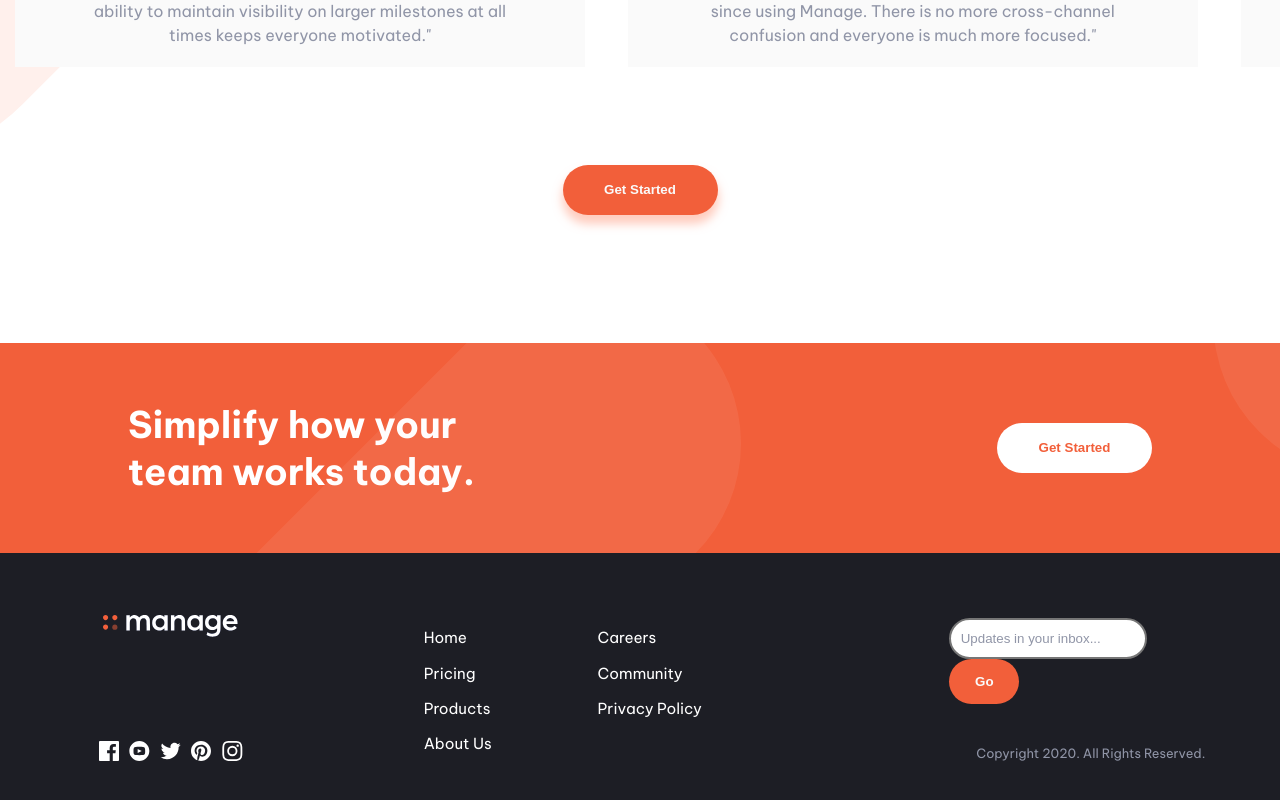
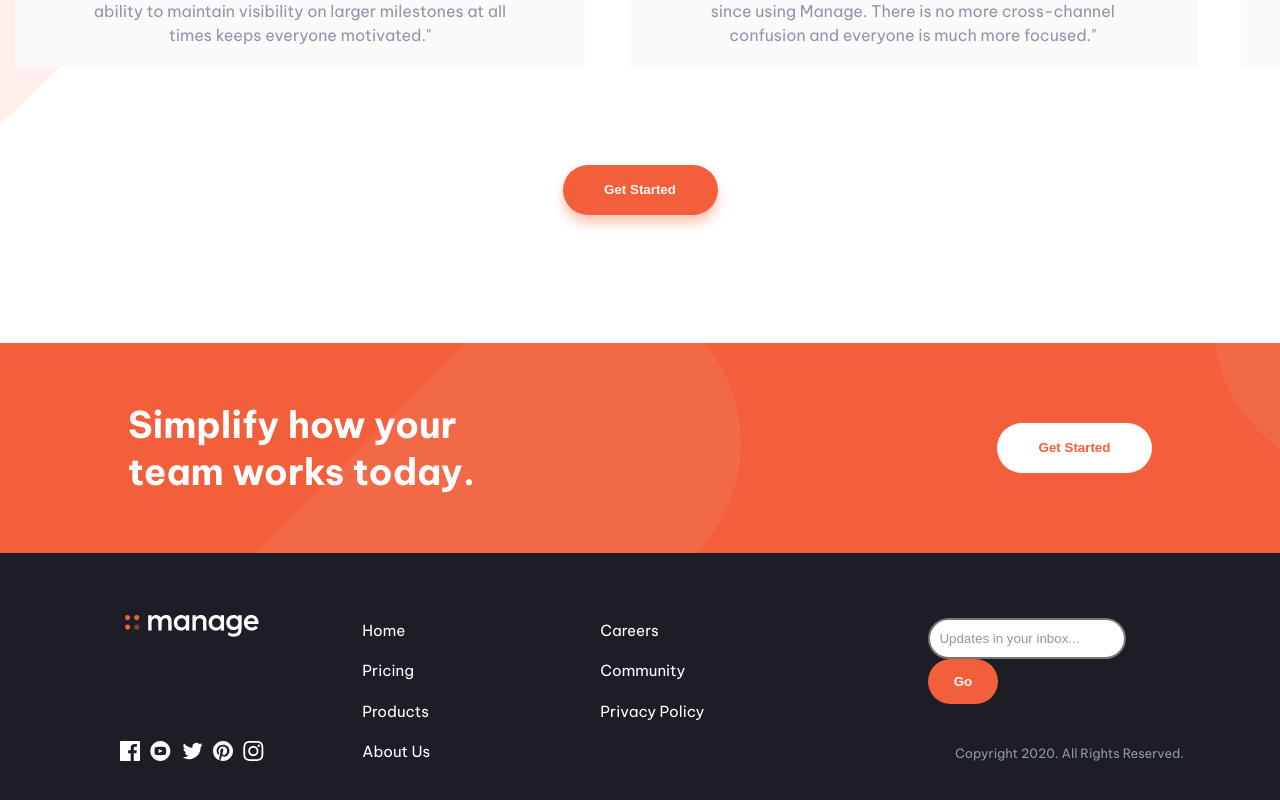
Before and after one commit to jeffestella/manage-landing-page, a React (Create React App) app: page / in a window 1280 px wide. Shown: the part 1732-2532 px from the top of the page. Built offline with nearby package versions, Linux system fonts and the light colour scheme.

Commit message:
Adjust spacing for Footer sections

```diff
--- a/src/components/Footer.module.css
+++ b/src/components/Footer.module.css
@@ -4,7 +4,7 @@
     display: flex;
     flex-direction: row;
     flex-wrap: nowrap;
-    justify-content: space-around;
+    justify-content: center;
     align-items: center;
 
     background-color: var(--very-dark-blue);
@@ -46,13 +46,15 @@
 }
 
 .middle {
-    width: 30%;
+    margin: 0 5%;
+    width: 40%;
+    /* height: 300px; */
 }
 
 .middle > ul {
     /* border: 1px solid red; */
     /* width: 50%; */
-    max-height: 175px;
+    max-height: 200px;
     margin: 0;
     padding: 0;
     /* max-height: 100%; */
```
